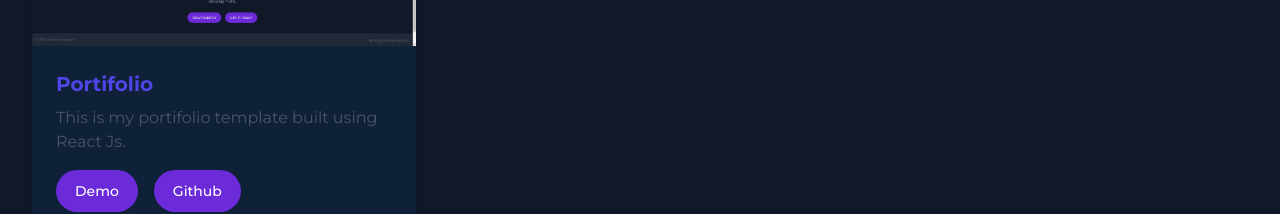
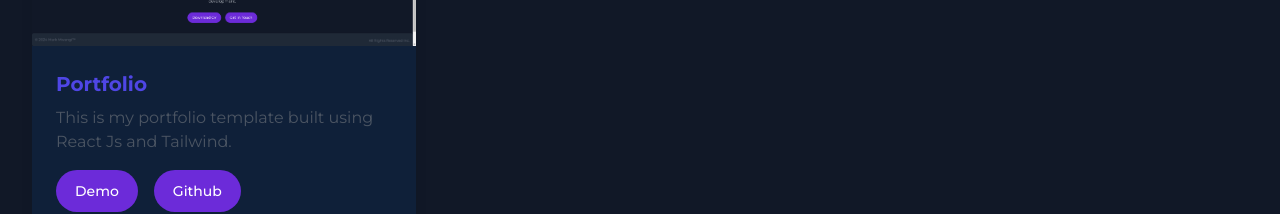
Before and after one commit to mark9559/mark-portifolio, a React (Create React App) app in the folder myportifolio/: page /projects in a window 1280 px wide. Shown: the part 915-1129 px from the top of the page. Built offline with nearby package versions, Linux system fonts and the light colour scheme.

Commit message:
Grammar check

```diff
--- a/myportifolio/src/components/projects/Projects.js
+++ b/myportifolio/src/components/projects/Projects.js
@@ -45,9 +45,9 @@ const Projects = () => {
     },
     {
       id: 4,
-      title: 'Portifolio',
+      title: 'Portfolio',
       thumbnail: thumbnail4,
-      description: 'This is my portifolio template built using React Js.',
+      description: 'This is my portfolio template built using React Js and Tailwind.',
       demoLink: 'https://github.com/mark9559/mark-portifolio',
       githubLink: 'https://github.com/mark9559/mark-portifolio',
     },
```
